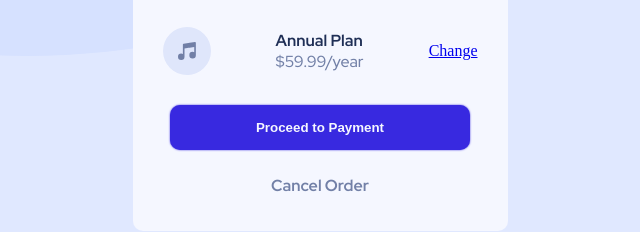
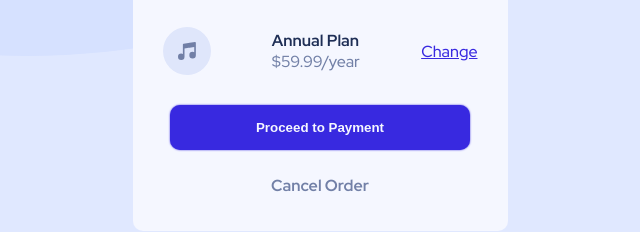
Before and after one commit to tjewlius/order-summary-challenge, a plain HTML site: page index.html in a window 1280 px wide. Shown: the part 381-613 px from the top of the page, 320-960 px from the left. Drawn offline with Linux system fonts and the light colour scheme.

Commit message:
index update 1.1

```diff
--- a/index.html
+++ b/index.html
@@ -30,7 +30,7 @@
                         <span  class="plan">Annual Plan</span><br /><span  class="price">$59.99/year</span>
                     </p>
 
-                    <p><a href="#">Change</a></p>
+                    <p><a href="#" class='link-one'>Change</a></p>
                 </div>
 
                 <div class="checkout__div">
```
